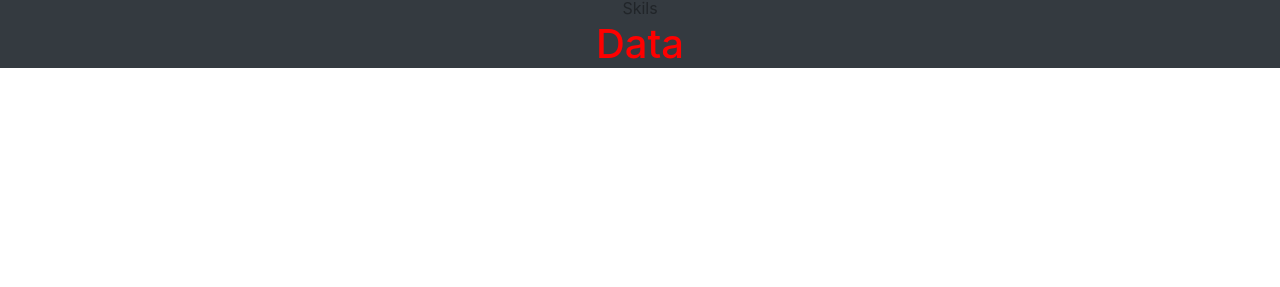
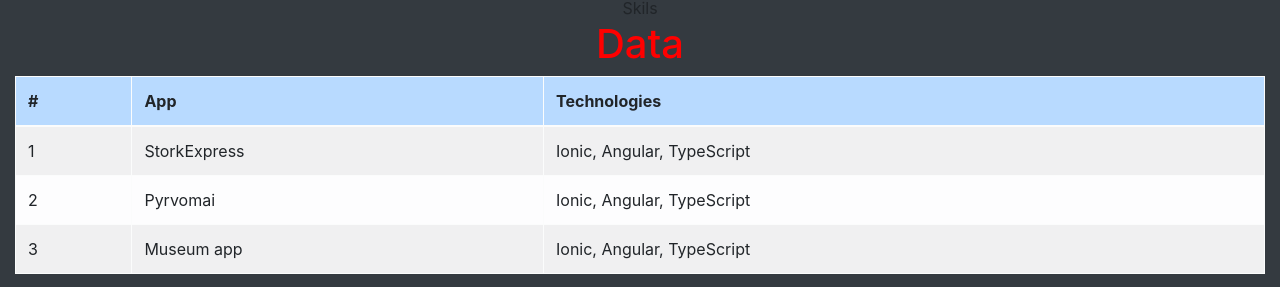
Before and after one commit to IvoNikolov/curriculum-vitae, an Angular app: page / in a window 1280 px wide. Shown: the part 930-1217 px from the top of the page. Before the commit the page ends 1006 px from the top, so only its background shows below. Built offline with nearby package versions, Linux system fonts and the light colour scheme.

Commit message:
Test table

```diff
--- a/src/app/home/home.component.html
+++ b/src/app/home/home.component.html
@@ -38,5 +38,29 @@
     </div>
     <h1 class="text-primary">Data</h1>
   </div>
+  <div class="row">
+    <div class="col">
+      <table class="table table-light table-striped table-bordered table-hover">
+        <thead>
+          <tr class="table-primary">
+            <th scope="col">#</th>
+            <th scope="col">App</th>
+            <th scope="col">Technologies</th>
+          </tr>
+        </thead>
+        <tbody >
+          <tr>
+            <td>1</td><td>StorkExpress</td><td>Ionic, Angular, TypeScript</td>
+          </tr>
+          <tr>
+            <td>2</td><td>Pyrvomai</td><td>Ionic, Angular, TypeScript</td>
+          </tr>
+          <tr>
+            <td>3</td><td>Museum app</td><td>Ionic, Angular, TypeScript</td>
+          </tr>
+        </tbody>
+      </table>
+    </div>
+  </div>
 </main>
 <footer></footer>
```
